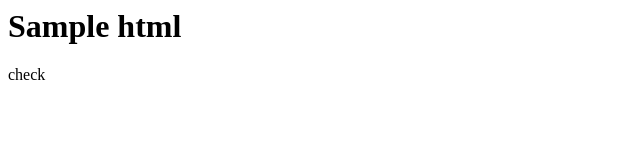
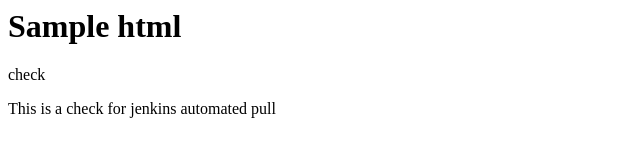
Before and after one commit to pravishyatech/testsite, a plain HTML site: page index.html in a window 1280 px wide. Shown: the whole page, without its empty margins (0-640 px from the left). Drawn offline with Linux system fonts and the light colour scheme.

Commit message:
Update index.html

```diff
--- a/index.html
+++ b/index.html
@@ -1,2 +1,3 @@
 <h1>Sample html</h1>
 <p>check</p>
+<p>This is a check for jenkins automated pull<p>
```
